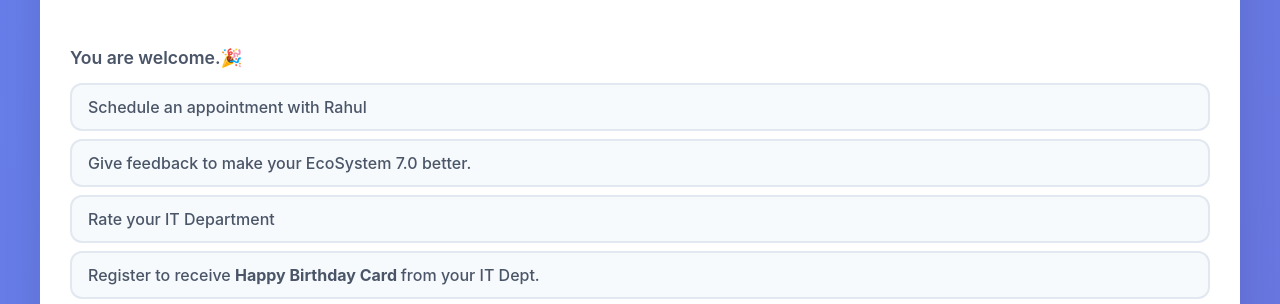
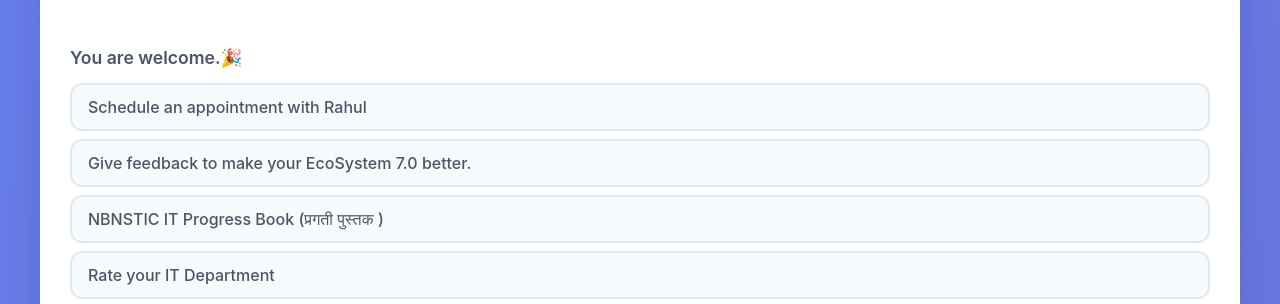
Before and after one commit to RMS-Sof/Self-Help-Students-Portal, a plain HTML site: page index.html in a window 1280 px wide. Shown: the part 272-576 px from the top of the page. Drawn offline with Linux system fonts and the light colour scheme.

Commit message:
Update index.html

```diff
--- a/index.html
+++ b/index.html
@@ -245,6 +245,7 @@
                     <h3 class="links-title">You are welcome.🎉</h3>
 		    <a href="https://script.google.com/macros/s/AKfycbyU5_GsvOnqekKqvzl0dhVMR-zmHADQlAl8X03Nlk3DC2GL-97EdG_TMq4xCIzpbOoc5A/exec" class="link-item">Schedule an appointment with Rahul</a>
 		    <a href="https://forms.gle/v12gqr4TcRCrnXHx6" class="link-item">Give feedback to make your EcoSystem 7.0 better.</a>
+		    <a href="https://script.google.com/macros/s/AKfycbyc1ql9i6r6atj4PoQbJyVsASD_4J5Oy6MwJeBfVP3y771wfThJgjoPmmJdc6jVKSGz/exec" class="link-item">NBNSTIC IT Progress Book (प्रगती पुस्तक )</a>
 	            <a href="https://script.google.com/macros/s/AKfycbyY9nciONqljNLQa6FkgZii5LDC-ZtX7CPKNQfopGIlyf4qxQF6F8nYRp5JGlGqMGUz/exec"class="link-item">Rate your IT Department</a>
                     <a href=" https://forms.gle/JRVFWbPZZei44Jjo6"class="link-item">Register to receive <strong>Happy Birthday Card </strong>from your IT Dept.</a>
                     <!-- This is a comment : <a href=""class="link-item">Things are still brewing....</a>       -->
```
